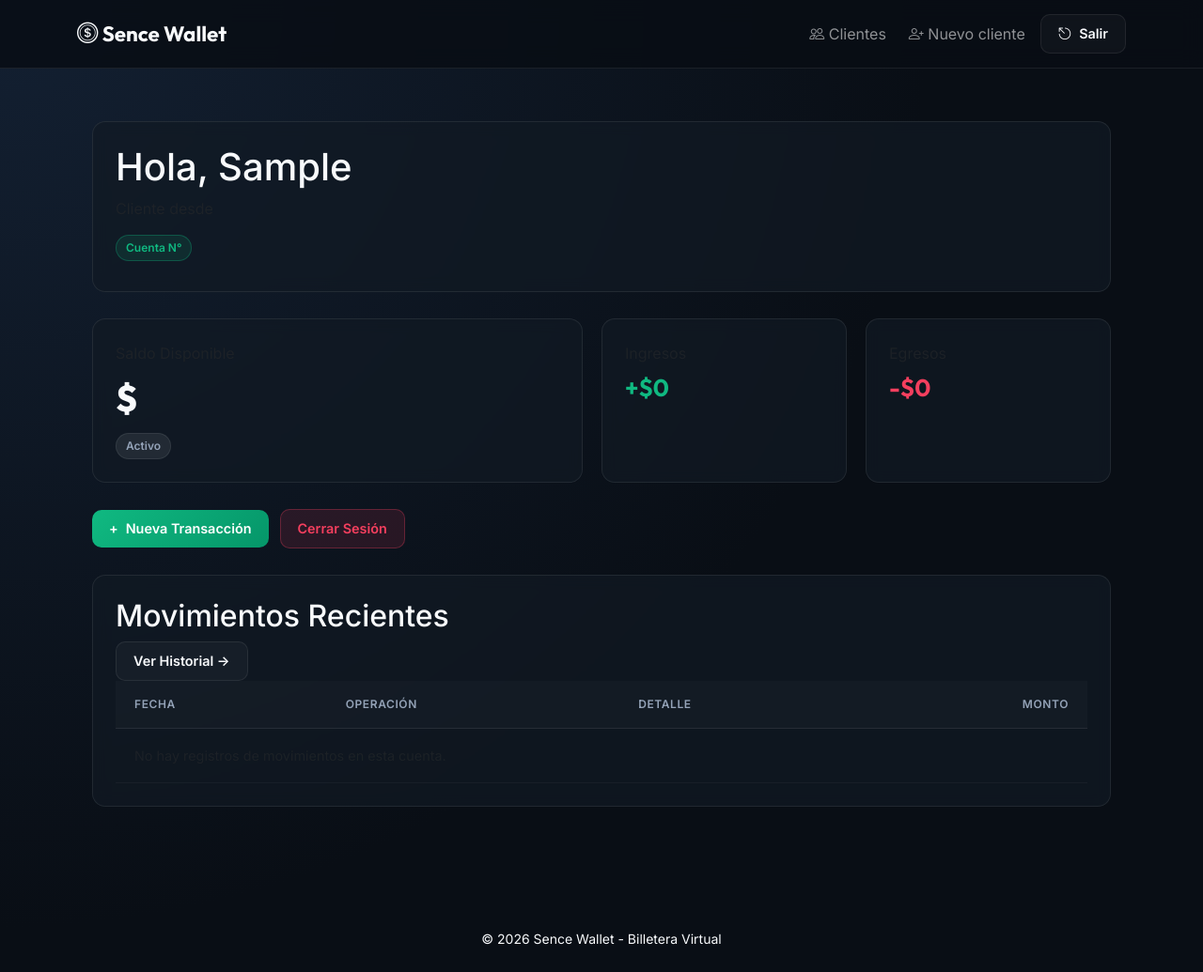
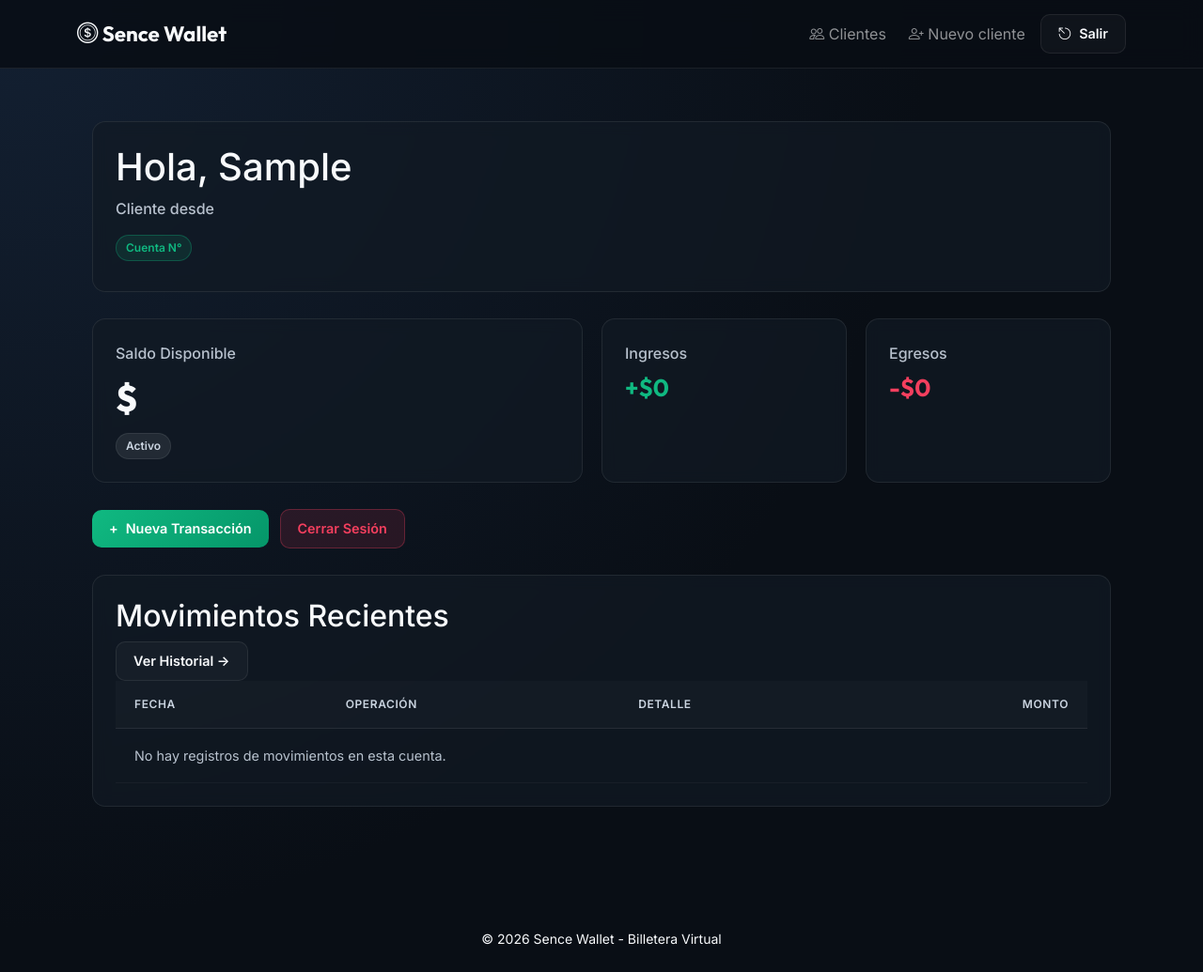
Before and after one commit to Al-Sagredo/sence-wallet-django, a Django app: page / in a window 1280 px wide. Shown: the whole page at 94% size. Run offline with Django 5.2, Linux system fonts and the light colour scheme; the visitor is signed in with stand-in values (Sample User, id 1); data that the repository does not hold is empty.

Commit message:
cambios css

```diff
--- a/gestion/static/gestion/css/style.css
+++ b/gestion/static/gestion/css/style.css
@@ -12,7 +12,7 @@
     --aw-danger: #f43f5e;
     --aw-info: #38bdf8;
     --aw-text: #f8fafc;
-    --aw-text-muted: #94a3b8;
+    --aw-text-muted: #cbd5e1;
     --aw-card-border: rgba(255, 255, 255, 0.08);
     --aw-radius: 14px;
 }
@@ -489,3 +489,20 @@
 .text-expense, .aw-amount-negative { color: var(--aw-danger); font-weight: 700; }
 .aw-label-muted { font-size: 0.72rem; text-transform: uppercase; letter-spacing: 0.05em; color: var(--aw-text-muted); }
 .aw-empty-card { grid-column: 1 / -1; text-align: center; padding: 3rem; }
+
+
+/* Corrección de contraste para clases text-muted y etiquetas secundarias */
+.text-muted,
+p.text-muted,
+span.text-muted,
+small.text-muted {
+    color: var(--aw-text-muted) !important;
+    opacity: 0.9 !important;
+    --bs-text-opacity: 1 !important;
+}
+
+.aw-profile-date,
+.aw-metric-title {
+    color: #cbd5e1 !important;
+    font-weight: 500;
+}
```
Also changed, not shown: 1 other file.
